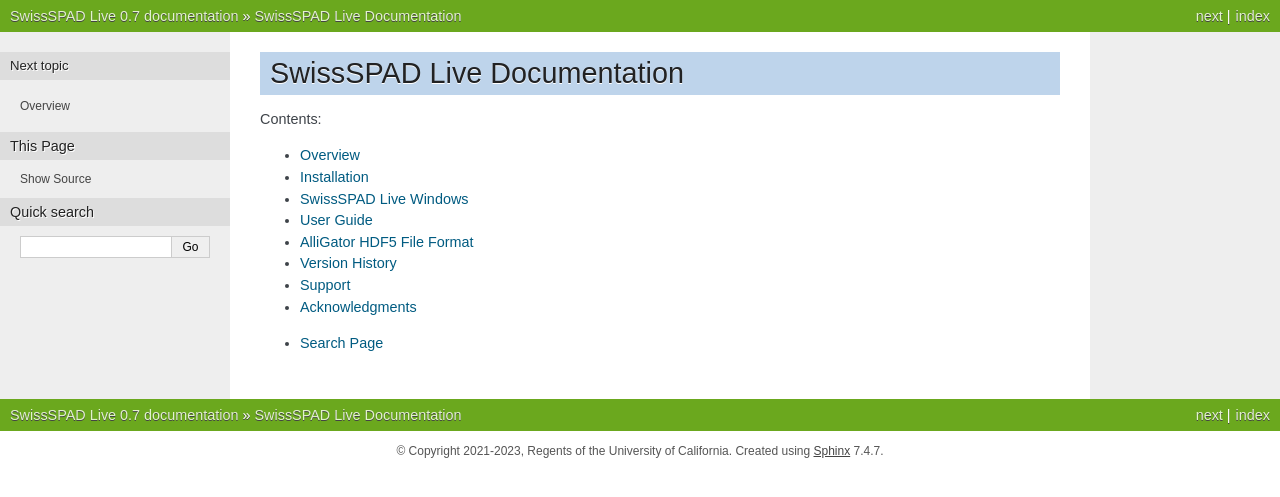
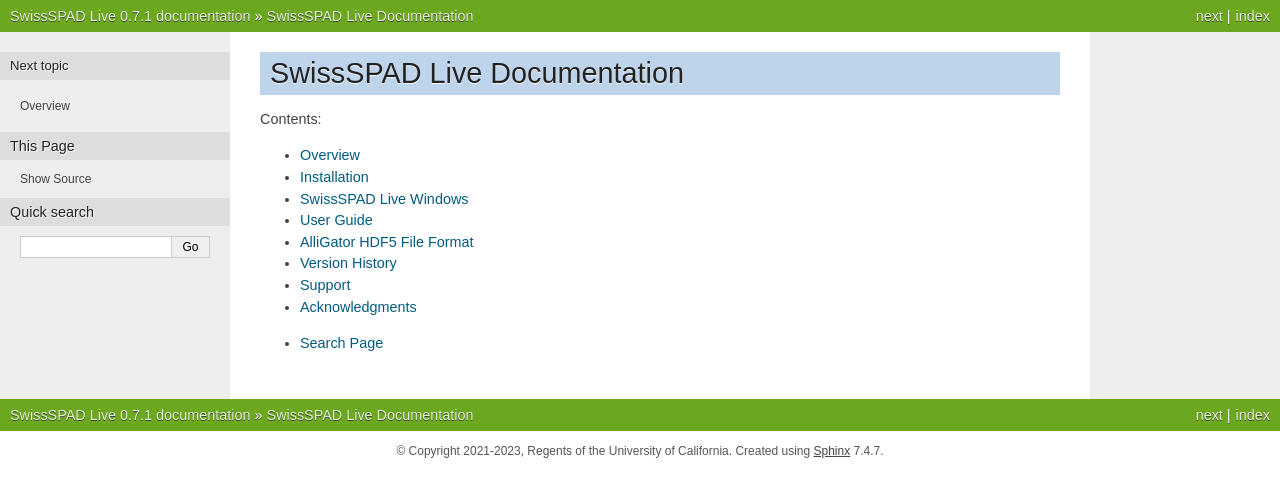
Before and after one commit to smXplorer/SwissSPAD-Live, a Sphinx documentation site: the page built from docs/source/index.rst, in a window 1280 px wide. Shown: the top 497 px of the page. Built offline with Sphinx 7.4.7, drawn with Linux system fonts in a browser that asks for light colours.

```diff
--- a/docs/source/conf.py
+++ b/docs/source/conf.py
@@ -31,10 +31,10 @@ copyright = '2021-2023, Regents of the University of California'
 author = 'X. Michalet'
 
 # The short X.Y version.
-version = '0.7'
+version = '0.7.1'
 
 # The full version, including alpha/beta/rc tags
-release = '0.7'
+release = '0.7.1'
 
 
 # -- General configuration ---------------------------------------------------
@@ -56,3 +56,8 @@ templates_path = ['_templates']
 # directories to ignore when looking for source files.
 # This pattern also affects html_static_path and html_extra_path.
 exclude_patterns = ['_build']
+
+# Build PDF & ePub
+formats:
+  - epub
+  - pdf
```
Also changed, not shown: docs/source/images/SwissSPAD-Live-About-Window.PNG.
